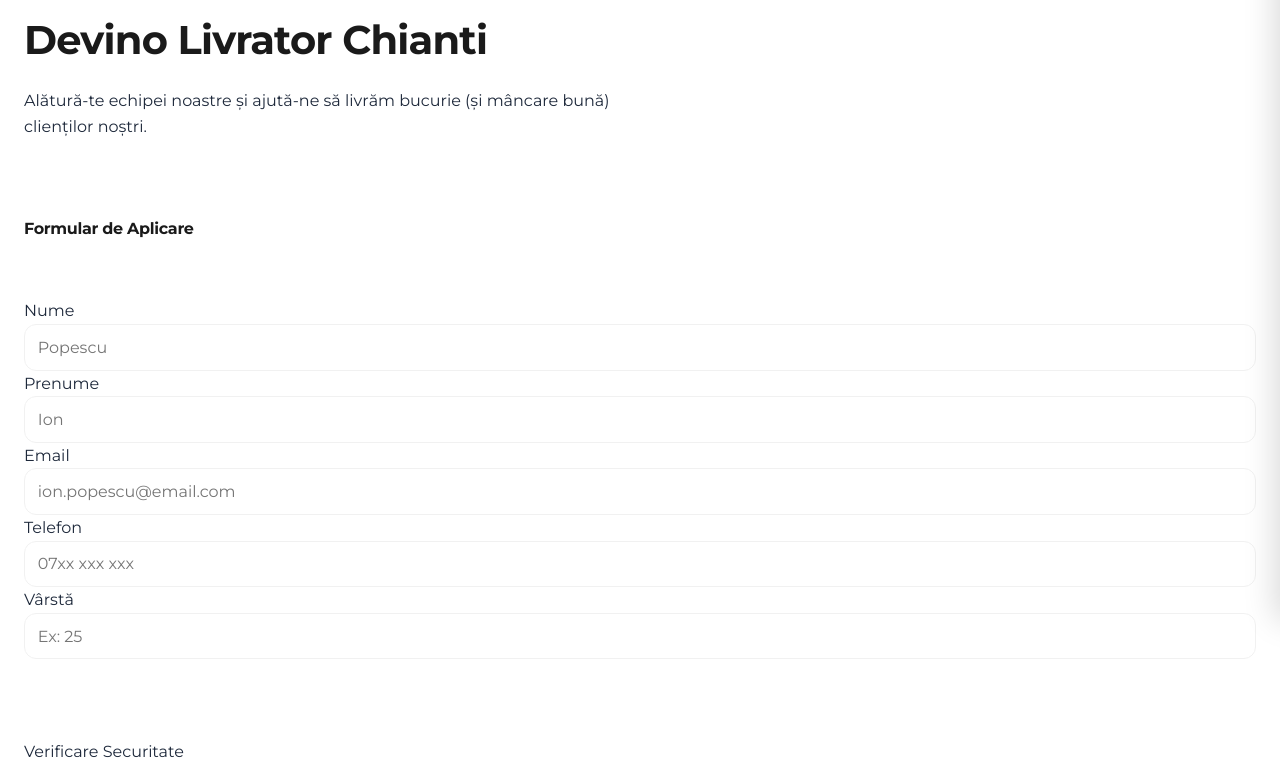
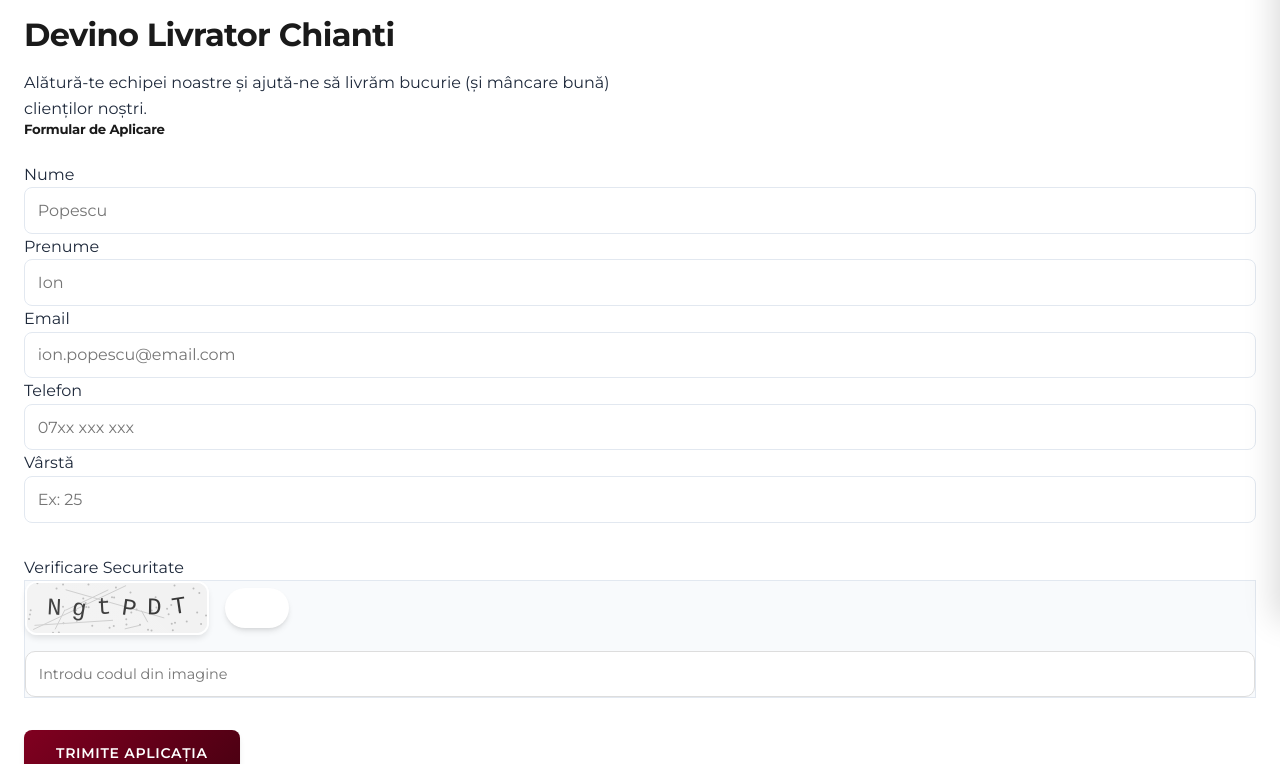
Before and after one commit to digitalhubmedia1-spec/proiect-chianti, a React (Vite) app: page /devino-livrator in a window 1280 px wide. Shown: the part 180-944 px from the top of the page. Built offline with nearby package versions, Linux system fonts and the light colour scheme; no server answers; the database is empty.

Commit message:
style: fix extreme spacing and balance layout for DriverApplication

```diff
--- a/src/pages/careers/DriverApplication.jsx
+++ b/src/pages/careers/DriverApplication.jsx
@@ -92,12 +92,12 @@ const DriverApplication = () => {
     }
 
     return (
-        <div className="container" style={{ marginTop: '140px', marginBottom: '120px' }}>
+        <div className="container" style={{ marginTop: '140px', marginBottom: '100px' }}>
             <div className="row justify-content-center">
                 <div className="col-md-8 col-lg-7">
                     {/* Header Section */}
-                    <div className="text-center" style={{ marginBottom: '80px' }}>
-                        <h1 className="fw-bold mb-4" style={{ fontSize: '2.5rem' }}>Devino Livrator Chianti</h1>
+                    <div className="text-center mb-5">
+                        <h1 className="fw-bold mb-2">Devino Livrator Chianti</h1>
                         <p className="text-muted lead mx-auto" style={{ maxWidth: '600px' }}>
                             Alătură-te echipei noastre și ajută-ne să livrăm bucurie (și mâncare bună) clienților noștri.
                         </p>
@@ -105,109 +105,107 @@ const DriverApplication = () => {
 
                     <div className="py-2">
                         {/* Form Title */}
-                        <h4 className="fw-bold" style={{ marginBottom: '60px' }}>Formular de Aplicare</h4>
+                        <h5 className="fw-bold mb-4 text-dark opacity-75">Formular de Aplicare</h5>
 
                         {status === 'error' && (
-                            <div className="alert alert-danger d-flex align-items-center mb-5 border-0 shadow-sm">
-                                <AlertCircle size={20} className="me-2" />
-                                <div>A apărut o eroare. Te rugăm să verifici datele și să încerci din nou.</div>
+                            <div className="alert alert-danger d-flex align-items-center mb-4 border-0 shadow-sm small">
+                                <AlertCircle size={18} className="me-2" />
+                                <div>A apărut o eroare. Te rugăm să verifici datele.</div>
                             </div>
                         )}
 
                         {status === 'captcha_error' && (
-                            <div className="alert alert-warning d-flex align-items-center mb-5 border-0 shadow-sm">
-                                <AlertCircle size={20} className="me-2" />
-                                <div>Verificarea Captcha a eșuat. Te rugăm să încerci din nou.</div>
+                            <div className="alert alert-warning d-flex align-items-center mb-4 border-0 shadow-sm small">
+                                <AlertCircle size={18} className="me-2" />
+                                <div>Verificarea Captcha a eșuat.</div>
                             </div>
                         )}
 
                         <form onSubmit={handleSubmit}>
-                            <div className="row g-5"> {/* Increased gutter for more space between fields */}
+                            <div className="row g-3">
                                 <div className="col-md-6">
-                                    <label className="form-label fw-semibold text-muted small text-uppercase mb-3">Nume</label>
+                                    <label className="form-label fw-semibold text-muted small text-uppercase mb-2">Nume</label>
                                     <input
                                         type="text"
-                                        className="form-control py-3 px-4 shadow-sm"
+                                        className="form-control py-2 px-3 shadow-sm"
                                         name="nume"
                                         value={formData.nume}
                                         onChange={handleChange}
                                         required
                                         placeholder="Popescu"
-                                        style={{ borderRadius: '12px', border: '1px solid #f1f1f1', background: '#fff' }}
+                                        style={{ borderRadius: '8px', border: '1px solid #e2e8f0', background: '#fff' }}
                                     />
                                 </div>
                                 <div className="col-md-6">
-                                    <label className="form-label fw-semibold text-muted small text-uppercase mb-3">Prenume</label>
+                                    <label className="form-label fw-semibold text-muted small text-uppercase mb-2">Prenume</label>
                                     <input
                                         type="text"
-                                        className="form-control py-3 px-4 shadow-sm"
+                                        className="form-control py-2 px-3 shadow-sm"
                                         name="prenume"
                                         value={formData.prenume}
                                         onChange={handleChange}
                                         required
                                         placeholder="Ion"
-                                        style={{ borderRadius: '12px', border: '1px solid #f1f1f1', background: '#fff' }}
+                                        style={{ borderRadius: '8px', border: '1px solid #e2e8f0', background: '#fff' }}
                                     />
                                 </div>
 
                                 <div className="col-12">
-                                    <label className="form-label fw-semibold text-muted small text-uppercase mb-3">Email</label>
+                                    <label className="form-label fw-semibold text-muted small text-uppercase mb-2">Email</label>
                                     <input
                                         type="email"
-                                        className="form-control py-3 px-4 shadow-sm"
+                                        className="form-control py-2 px-3 shadow-sm"
                                         name="email"
                                         value={formData.email}
                                         onChange={handleChange}
                                         required
                                         placeholder="ion.popescu@email.com"
-                                        style={{ borderRadius: '12px', border: '1px solid #f1f1f1', background: '#fff' }}
+                                        style={{ borderRadius: '8px', border: '1px solid #e2e8f0', background: '#fff' }}
                                     />
                                 </div>
 
                                 <div className="col-md-8">
-                                    <label className="form-label fw-semibold text-muted small text-uppercase mb-3">Telefon</label>
+                                    <label className="form-label fw-semibold text-muted small text-uppercase mb-2">Telefon</label>
                                     <input
                                         type="tel"
-                                        className="form-control py-3 px-4 shadow-sm"
+                                        className="form-control py-2 px-3 shadow-sm"
                                         name="telefon"
                                         value={formData.telefon}
                                         onChange={handleChange}
                                         required
                                         placeholder="07xx xxx xxx"
-                                        style={{ borderRadius: '12px', border: '1px solid #f1f1f1', background: '#fff' }}
+                                        style={{ borderRadius: '8px', border: '1px solid #e2e8f0', background: '#fff' }}
                                     />
                                 </div>
                                 <div className="col-md-4">
-                                    <label className="form-label fw-semibold text-muted small text-uppercase mb-3">Vârstă</label>
+                                    <label className="form-label fw-semibold text-muted small text-uppercase mb-2">Vârstă</label>
                                     <input
                                         type="number"
-                                        className="form-control py-3 px-4 shadow-sm"
+                                        className="form-control py-2 px-3 shadow-sm"
                                         name="varsta"
                                         value={formData.varsta}
                                         onChange={handleChange}
                                         required
                                         min="18"
                                         placeholder="Ex: 25"
-                                        style={{ borderRadius: '12px', border: '1px solid #f1f1f1', background: '#fff' }}
+                                        style={{ borderRadius: '8px', border: '1px solid #e2e8f0', background: '#fff' }}
                                     />
                                 </div>
                             </div>
 
-                            {/* Captcha Section with increased top margin */}
-                            <div style={{ marginTop: '80px', marginBottom: '80px' }}>
-                                <label className="form-label fw-semibold text-muted small text-uppercase mb-4">Verificare Securitate</label>
-                                <div className="p-4 rounded-4 shadow-sm" style={{ background: '#fff', border: '1px solid #f1f1f1' }}>
+                            <div className="mt-4 mb-4">
+                                <label className="form-label fw-semibold text-muted small text-uppercase mb-2">Verificare Securitate</label>
+                                <div className="p-3 rounded-3 shadow-sm" style={{ background: '#f8fafc', border: '1px solid #e2e8f0' }}>
                                     <Captcha onValidate={setIsCaptchaValid} />
                                 </div>
                             </div>
 
-                            {/* Submit Button Section with increased top margin */}
-                            <div style={{ marginTop: '60px' }}>
+                            <div className="mt-4">
                                 <button
                                     type="submit"
-                                    className="btn btn-primary py-3 px-5 shadow-lg"
+                                    className="btn btn-primary py-2 px-4 shadow-sm"
                                     disabled={status === 'submitting'}
-                                    style={{ borderRadius: '12px', fontWeight: 'bold', letterSpacing: '0.5px', minWidth: '220px' }}
+                                    style={{ borderRadius: '8px', fontWeight: '600', minWidth: '180px' }}
                                 >
                                     {status === 'submitting' ? 'SE TRIMITE...' : 'TRIMITE APLICAȚIA'}
                                 </button>
@@ -215,9 +213,8 @@ const DriverApplication = () => {
                         </form>
                     </div>
 
-                    {/* Footer Section with increased top margin */}
-                    <div className="text-muted small border-top" style={{ marginTop: '100px', paddingTop: '40px' }}>
-                        Prin trimiterea acestui formular, confirmi că ești de acord cu <a href="/confidentialitate" className="text-decoration-none text-danger fw-bold">Politica de Confidențialitate</a> referitoare la prelucrarea datelor cu caracter personal.
+                    <div className="text-muted small border-top mt-5 pt-3">
+                        Prin trimiterea acestui formular, confirmi că ești de acord cu <a href="/confidentialitate" className="text-decoration-none text-danger fw-bold">Politica de Confidențialitate</a>.
                     </div>
                 </div>
             </div>
```
